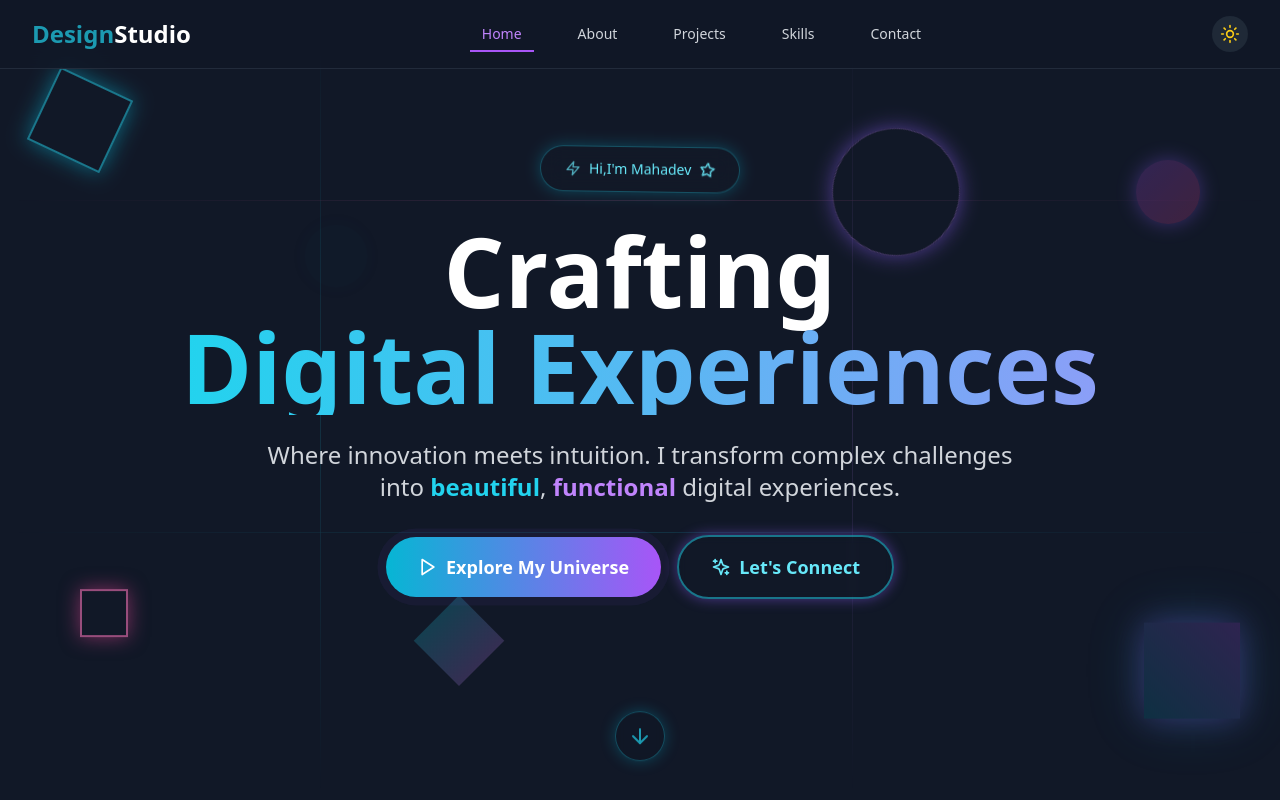
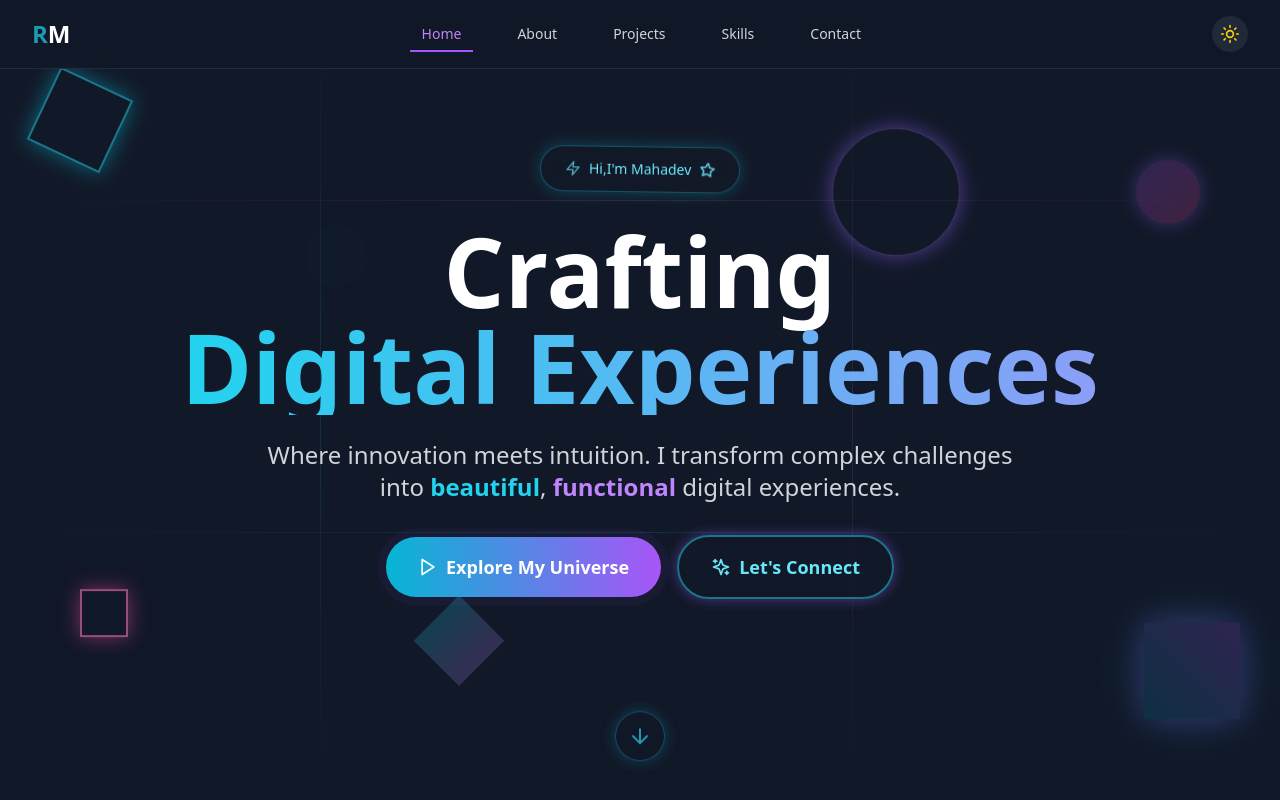
Before and after one commit to Luffy0016/portfolio, a React (Vite) app: page / in a window 1280 px wide. Shown: the top 800 px of the page. Built offline with nearby package versions, Linux system fonts and the light colour scheme.

Commit message:
Header.tsx

```diff
--- a/src/components/Header.tsx
+++ b/src/components/Header.tsx
@@ -50,8 +50,8 @@ const Header: React.FC = () => {
       <div className="max-w-7xl mx-auto px-4 sm:px-6 lg:px-8">
         <div className="flex justify-between items-center py-4">
           <div className={`text-2xl font-bold ${isDark ? 'text-white' : 'text-gray-900'}`}>
-            <span className={`${isDark ? 'text-cyan-400' : 'text-purple-500'} animate-pulse`}>Design</span>
-            <span className="animate-bounce-slow">Studio</span>
+            <span className={`${isDark ? 'text-cyan-400' : 'text-purple-500'} animate-pulse`}>R</span>
+            <span className="animate-bounce-slow">M</span>
           </div>
 
           {/* Desktop Navigation */}
```
